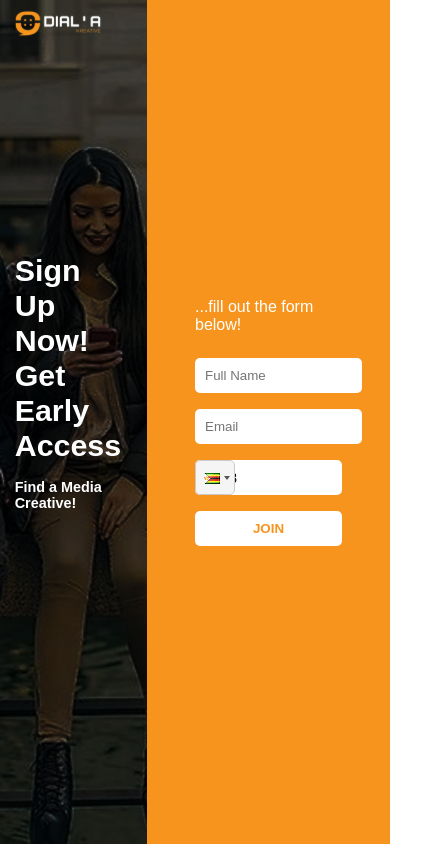
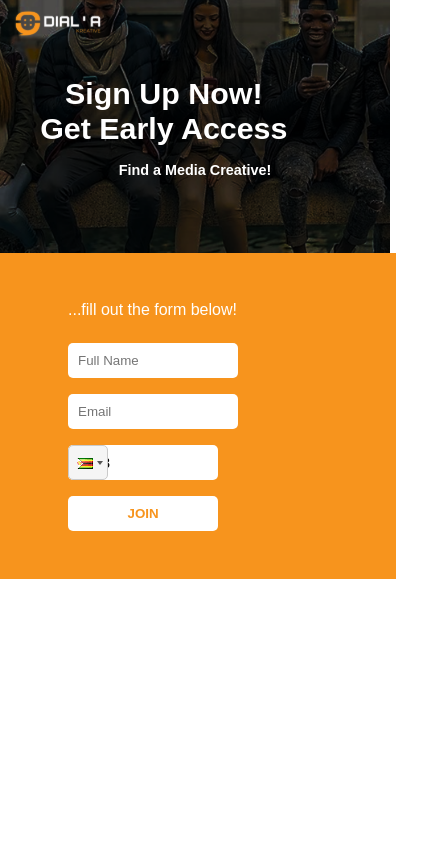
Before and after one commit to Nitrix11/DailaCreative, a React (Vite) app: page /sign-up in a window 390 px wide. Shown: the whole page, 422 px wide, since content can reach past the window. Built offline with nearby package versions, Linux system fonts and the light colour scheme.

Commit message:
#almost there0

```diff
--- a/src/index.css
+++ b/src/index.css
@@ -248,6 +248,36 @@
 
   /* For tablets (up to 425px) */
   @media (max-width: 425px) {
+    .sign-up-container{
+
+      display: flex;
+      flex-direction: column;
+
+
+      width: 100%;
+      .image-container{
+        text-align: center;
+width: 100%;
+height: 30vh;
+.text-overlay{
+  width: 80%;
+  text-align: center;
+
+}
+      }
+      .form-container{
+        text-align: center;
+       width: 77%;
+   p{
+    margin-left: 20px;
+   }
+       .form{
+        width: 50%;
+        margin-left: 20px;
+        text-align: left;
+       }
+      }
+    }
     .thank-you-container {
       margin-top: 80px;
       h1{
@@ -292,13 +322,14 @@ display: none;
     display: flex;
     flex-direction: column;
     .nav-container{
-      margin-top: 5px;
+      margin-top:130px;
+
     }
     .pic1{
       width: 70%;
       opacity: 0;
     animation: pic1 0.5s forwards;
-  top: 590px;
+  top: 90px;
   left: 50px;
       right: 0;
     }
@@ -343,6 +374,7 @@ footer{
 
 }  }
 }
+
   /* For tablets (up to 425px) */
   @media (max-width: 320px) {
     .pic1{
```
